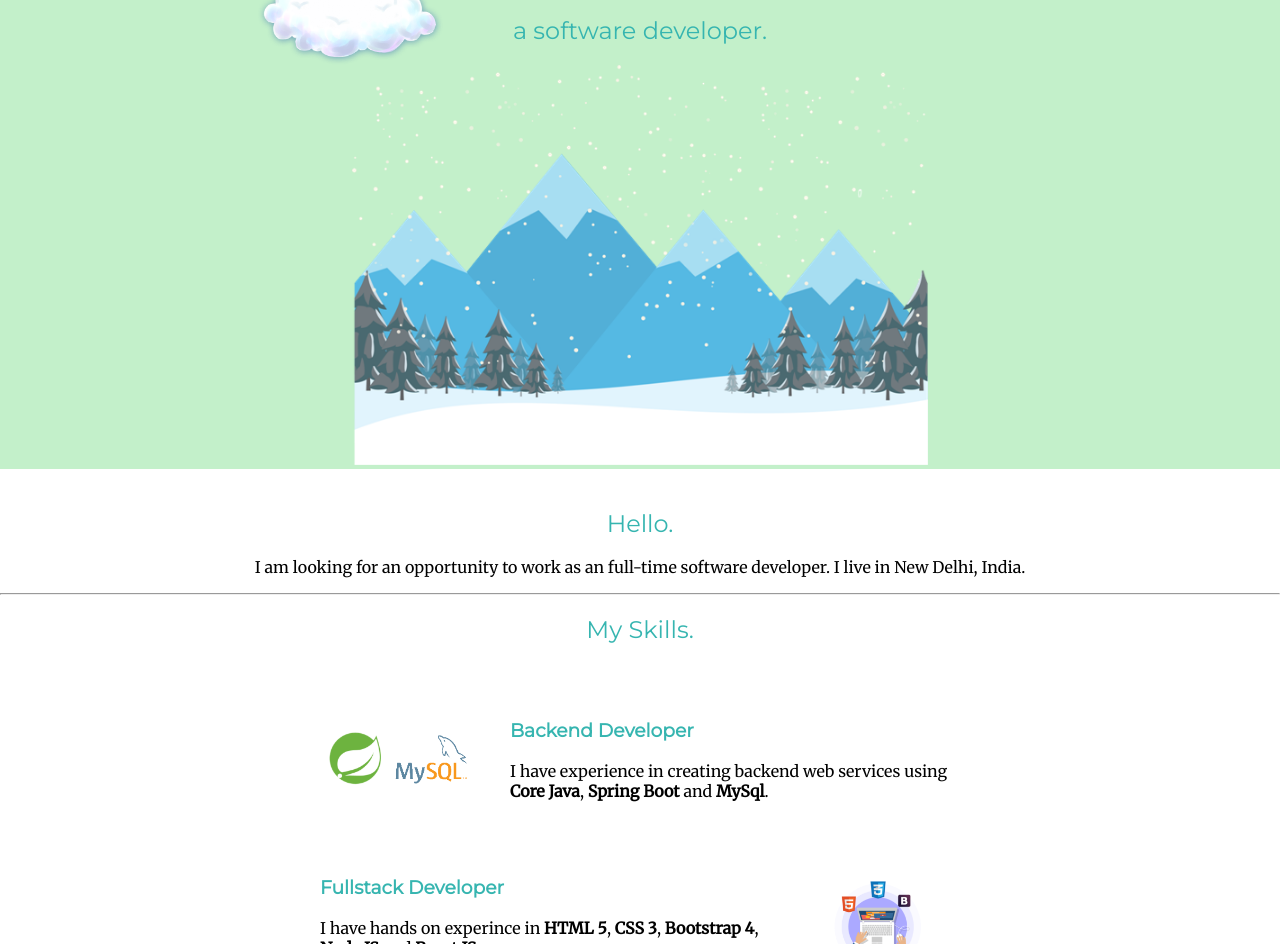
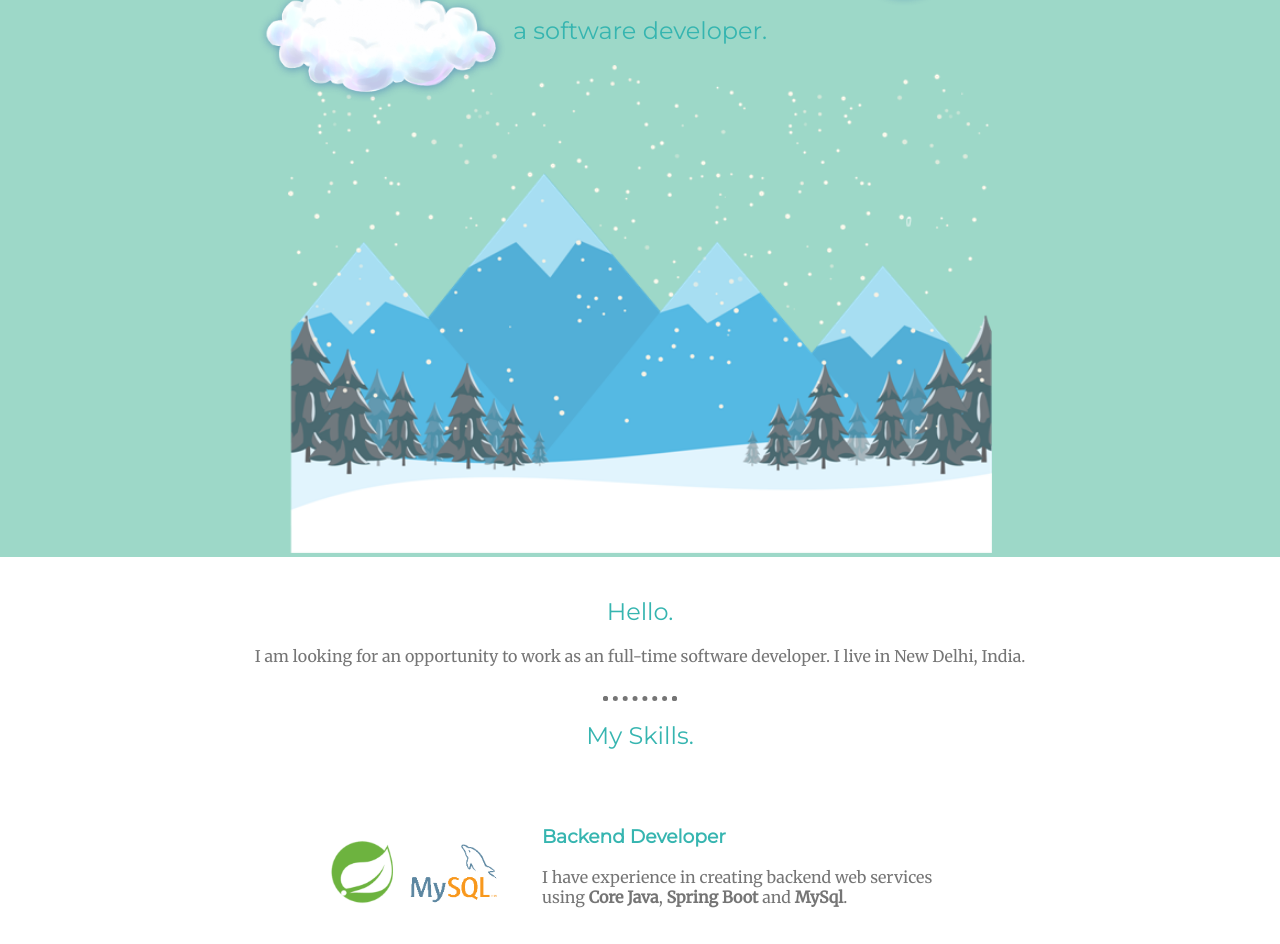
Before and after one commit to anuragsoodofficial/personalsite, a plain HTML site: page index.html in a window 1280 px wide. Shown: the part 150-1094 px from the top of the page. Drawn offline with Linux system fonts and the light colour scheme.

Commit message:
styling changes

```diff
--- a/css/style.css
+++ b/css/style.css
@@ -1,5 +1,6 @@
 body{
     margin: 0;
+    color: #757575;
     text-align: center;
     font-family: 'Merriweather', serif;
 }
@@ -21,28 +22,37 @@ h3{
     color: #36b5b0;
     font-family: 'Montserrat', sans-serif;
 }
+
+hr{
+    border-style: dotted;
+    width: 5%;
+    border-width: 5px;
+    border-top: 0;
+    margin-top: 30px;
+}
+
 .top-container{
     padding-top: 4rem;
-    background-color: #c3f0ca;
+    background-color: #9dd8c8;
     position: relative;
 }
 
 .top-cloud{
-    width: 15%;
+    width: 20%;
     position: absolute;
-    right: 20%;
+    right: 18%;
     top: 0.5rem;
 }
 
 .bottom-cloud{
-    width: 15%;
+    width: 20%;
     position: absolute;
     left: 20%;
     top: 6.5rem;
 }
 
 .mountain{
-    width: 45%;
+    width: 55%;
 }
 
 .skill-row{
@@ -52,13 +62,21 @@ h3{
 }
 
 .fullstack-img{
-    width: 25%;
+    width: 30%;
     float: right;
     margin-left: 30px;
 }
 
 .spring-boot-img{
-    width: 25%;
+    width: 30%;
     float: left;
     margin-right: 30px;
 }
+
+.bottom-container{
+    margin-top: 100px;
+}
+
+.contact-me{
+    margin-top: 30px;
+}
```
